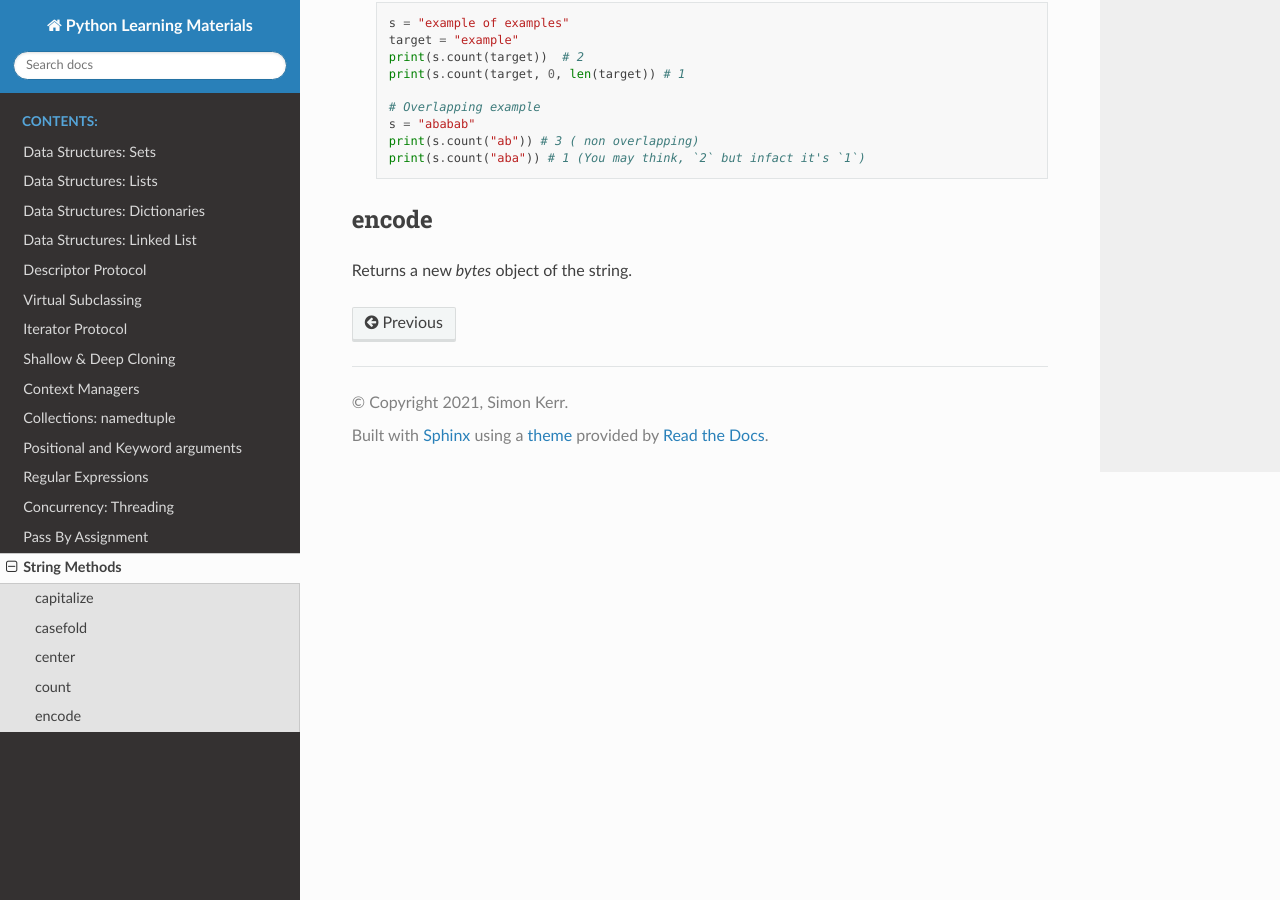
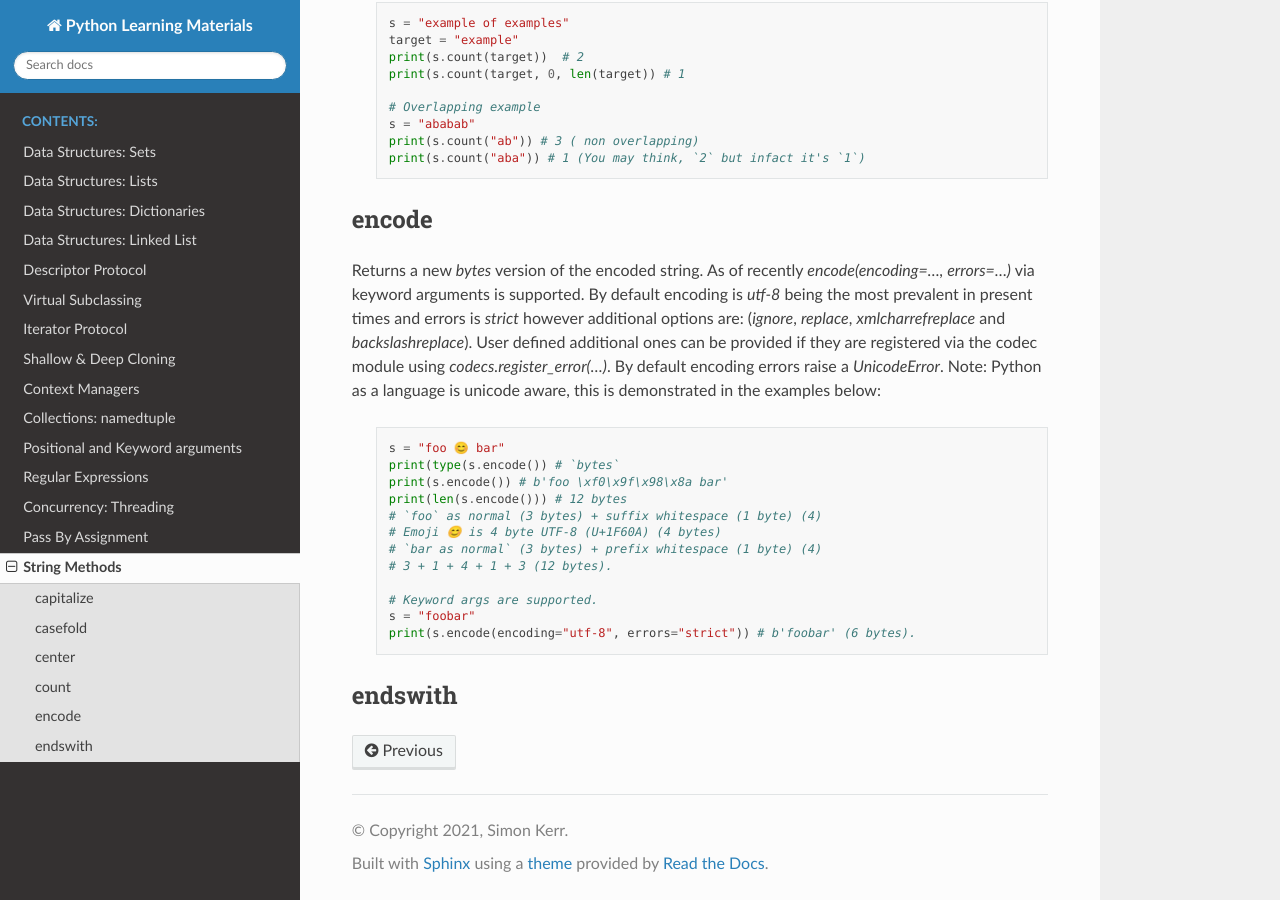
Before and after one commit to symonk/pydocs, a Sphinx documentation site: the page built from docs/source/string_methods.rst, in a window 1280 px wide and 900 px high, scrolled down 1134 px. Built offline with Sphinx 7.4.7 and the Read the Docs theme 2.0.0, drawn with Linux system fonts in a browser that asks for light colours.

Commit message:
adding string `.encoding(encoding=..., errors=...)`

```diff
--- a/docs/source/string_methods.rst
+++ b/docs/source/string_methods.rst
@@ -71,4 +71,28 @@ in `slice` notation e.g `s[start:end]`.  `count(...)` accepts no keyword and onl
 encode
 -------
 
-Returns a new `bytes` object of the string.
+Returns a new `bytes` version of the encoded string.  As of recently `encode(encoding=..., errors=...)` via
+keyword arguments is supported.  By default encoding is `utf-8` being the most prevalent in present times
+and errors is `strict` however additional options are: (`ignore`, `replace`, `xmlcharrefreplace` and
+`backslashreplace`).  User defined additional ones can be provided if they are registered via the codec module
+using `codecs.register_error(...)`.  By default encoding errors raise a `UnicodeError`.  Note: Python as a
+language is unicode aware, this is demonstrated in the examples below:
+
+    .. code-block:: python
+
+        s = "foo 😊 bar"
+        print(type(s.encode()) # `bytes`
+        print(s.encode()) # b'foo \xf0\x9f\x98\x8a bar'
+        print(len(s.encode())) # 12 bytes
+        # `foo` as normal (3 bytes) + suffix whitespace (1 byte) (4)
+        # Emoji 😊 is 4 byte UTF-8 (U+1F60A) (4 bytes)
+        # `bar as normal` (3 bytes) + prefix whitespace (1 byte) (4)
+        # 3 + 1 + 4 + 1 + 3 (12 bytes).
+
+        # Keyword args are supported.
+        s = "foobar"
+        print(s.encode(encoding="utf-8", errors="strict")) # b'foobar' (6 bytes).
+
+
+endswith
+---------
```
